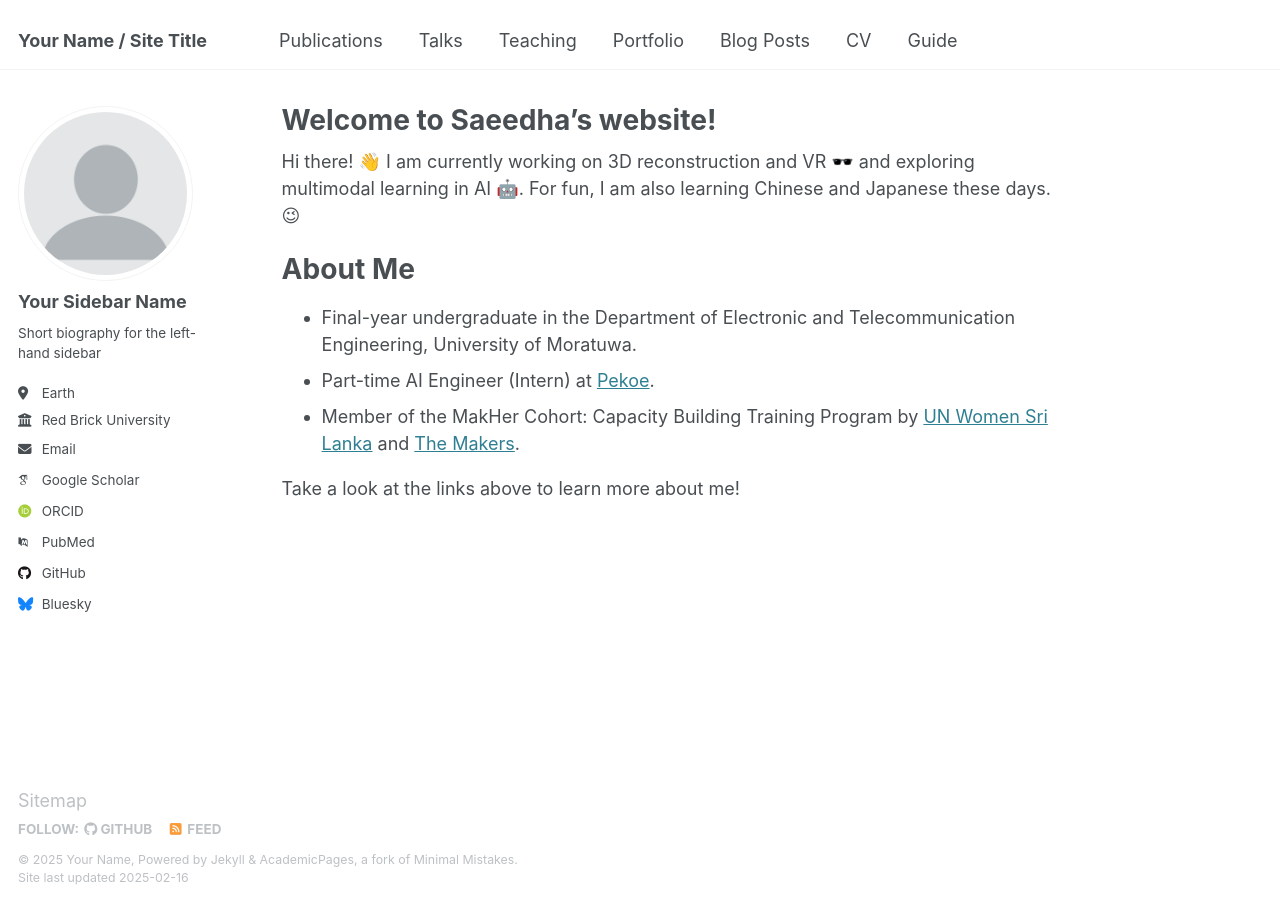
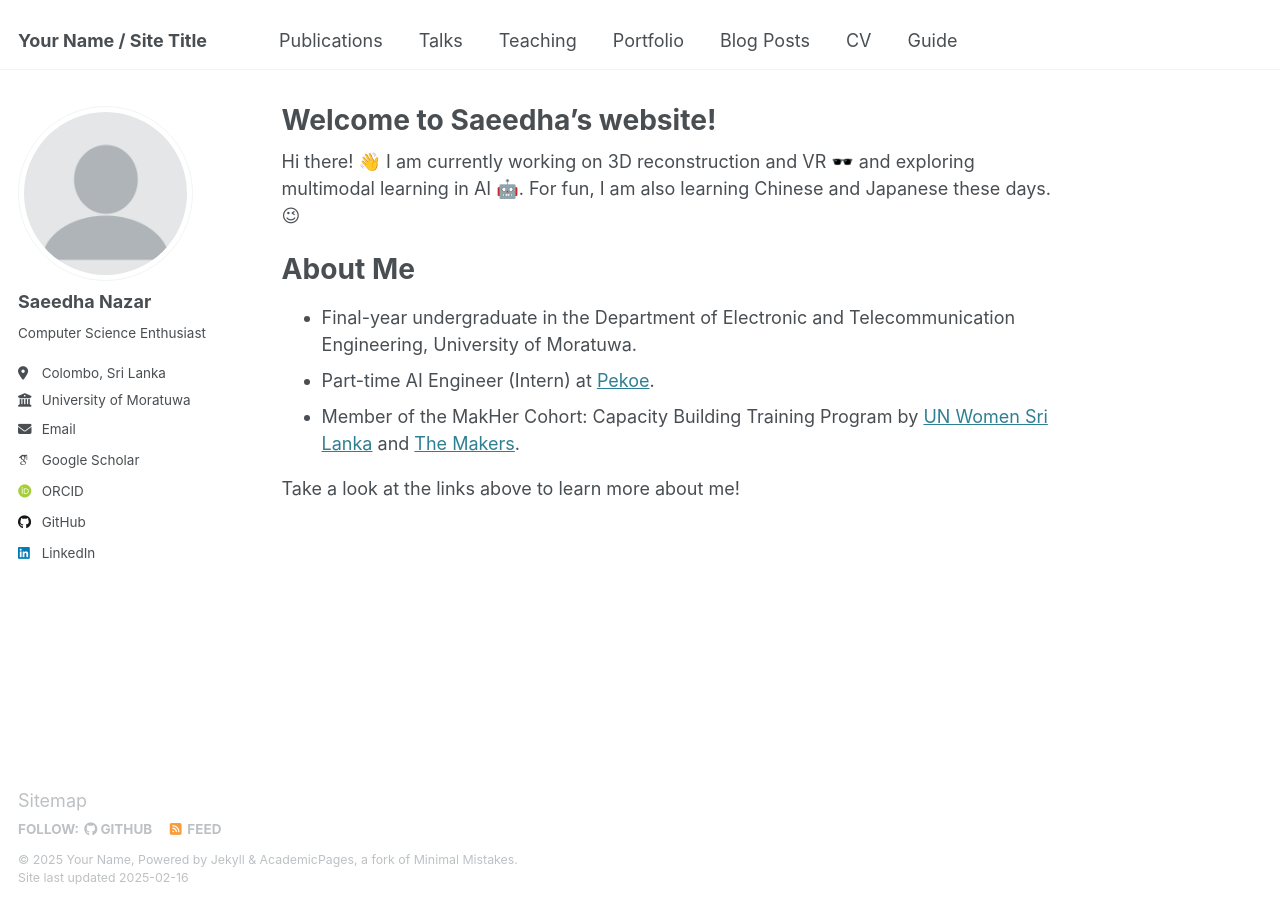
Before and after one commit to Saeedha-N/saeedha-n.github.io, a Jekyll site: the page built from _pages/about.md, in a window 1280 px wide. Built offline with Jekyll 4.4.1, drawn with Linux system fonts in a browser that asks for light colours; some web fonts are replaced.

Commit message:
updated my sidebar info

```diff
--- a/_config.yml
+++ b/_config.yml
@@ -23,21 +23,21 @@ repository               : "academicpages/academicpages.github.io"
 author:
   # Biographic information
   avatar           : "profile.png"
-  name             : "Your Sidebar Name"
+  name             : "Saeedha Nazar"
   pronouns         : # example: "she/her"
-  bio              : "Short biography for the left-hand sidebar"
-  location         : "Earth"
-  employer         : "Red Brick University"
+  bio              : "Computer Science Enthusiast"
+  location         : "Colombo, Sri Lanka"
+  employer         : "University of Moratuwa"
   uri              : # URL
-  email            : "none@example.org"
+  email            : "nazarfs.20@uom.lk"
 
   # Academic websites
   arxiv            : # URL - Update with the correct link to your profile
-  googlescholar    : "https://scholar.google.com/citations?user=PS_CX0AAAAAJ"
+  googlescholar    : "https://scholar.google.com/citations?hl=en&user=cOLizjEAAAAJ"
   impactstory      : # URL
-  orcid            : "http://orcid.org/yourorcidurl"
+  orcid            : "https://orcid.org/0009-0009-6372-6136"
   semantic         : # URL
-  pubmed           : "https://www.ncbi.nlm.nih.gov/pubmed/?term=john+snow"
+  pubmed           : # "https://www.ncbi.nlm.nih.gov/pubmed/?term=john+snow"
   researchgate     : # URL
   scopus           : # URL
 
@@ -45,12 +45,12 @@ author:
   bitbucket        : # Username - Update with your username on the site
   codepen          : # Username
   dribbble         : # Username
-  github           : "academicpages"
+  github           : "Saeedha-N"
   kaggle           : # Username
   stackoverflow    : # User number or user number and name (i.e., use "1" or "1/jeff-atwood")
 
   # Social media
-  bluesky          : "bsky.app" # Replace this with you Bluesky username
+  bluesky          : # "bsky.app" # Replace this with you Bluesky username
   facebook         : # Username
   flickr           : # Username
   foursquare       : # Username
@@ -59,7 +59,7 @@ author:
   keybase          : # Username
   instagram        : # Username
   lastfm           : # Username
-  linkedin         : # Username
+  linkedin         : "https://www.linkedin.com/in/saeedha-nazar/"
   mastodon         : # URL
   medium           : # URL
   pinterest        : # Username
```
